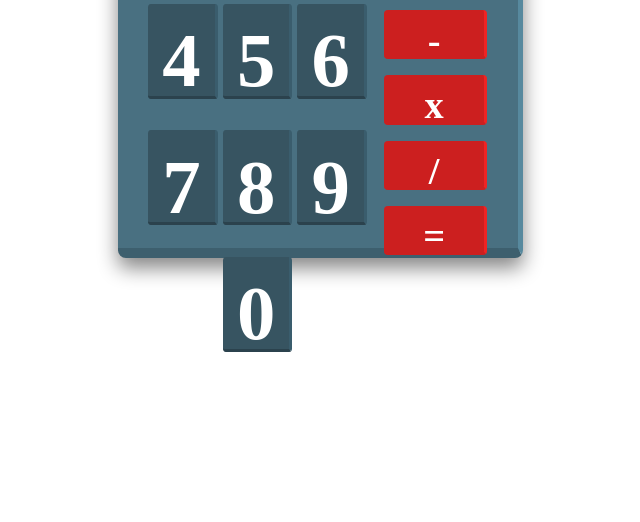
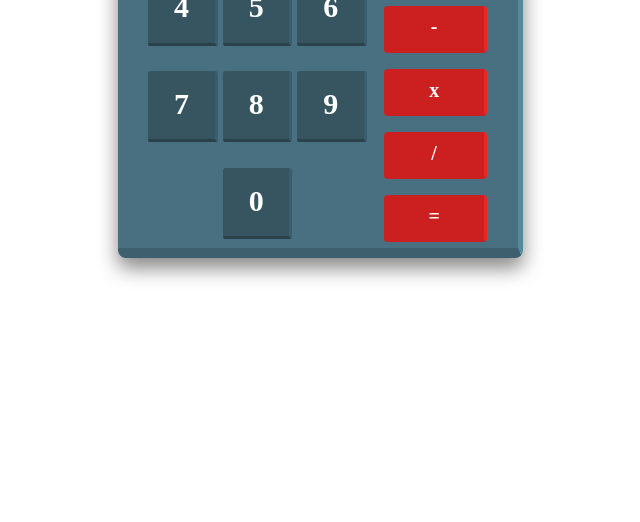
Before and after one commit to LeoGourrier/calculator, a plain HTML site: page index.html in a window 1280 px wide. Shown: the part 278-800 px from the top of the page, without its empty margins (320-960 px from the left). Drawn offline with Linux system fonts and the light colour scheme.

Commit message:
fixed bugs, updated README

```diff
--- a/css/main.css
+++ b/css/main.css
@@ -70,10 +70,10 @@
 }
 .numbers h1 {
 	text-align: center;
-	padding-top: 20%;
+	padding-top: 24%;
 	color: white;
 	font-weight: bold;
-	font-size: 6vw;
+	font-size: 30px;
 }
 .numbers:hover {
 	background-color: rgb(64, 98, 114);
@@ -90,10 +90,10 @@
 }
 .operators h1 {
 	text-align: center;
-	padding-top: 8%;
+	padding-top: 10%;
 	color: white;
 	font-weight: bold;
-	font-size: 3vw;
+	font-size: 20px;
 }
 .operators:hover {
 	background-color: rgb(235, 33, 33);
```
Also changed, not shown: 1 other file.
